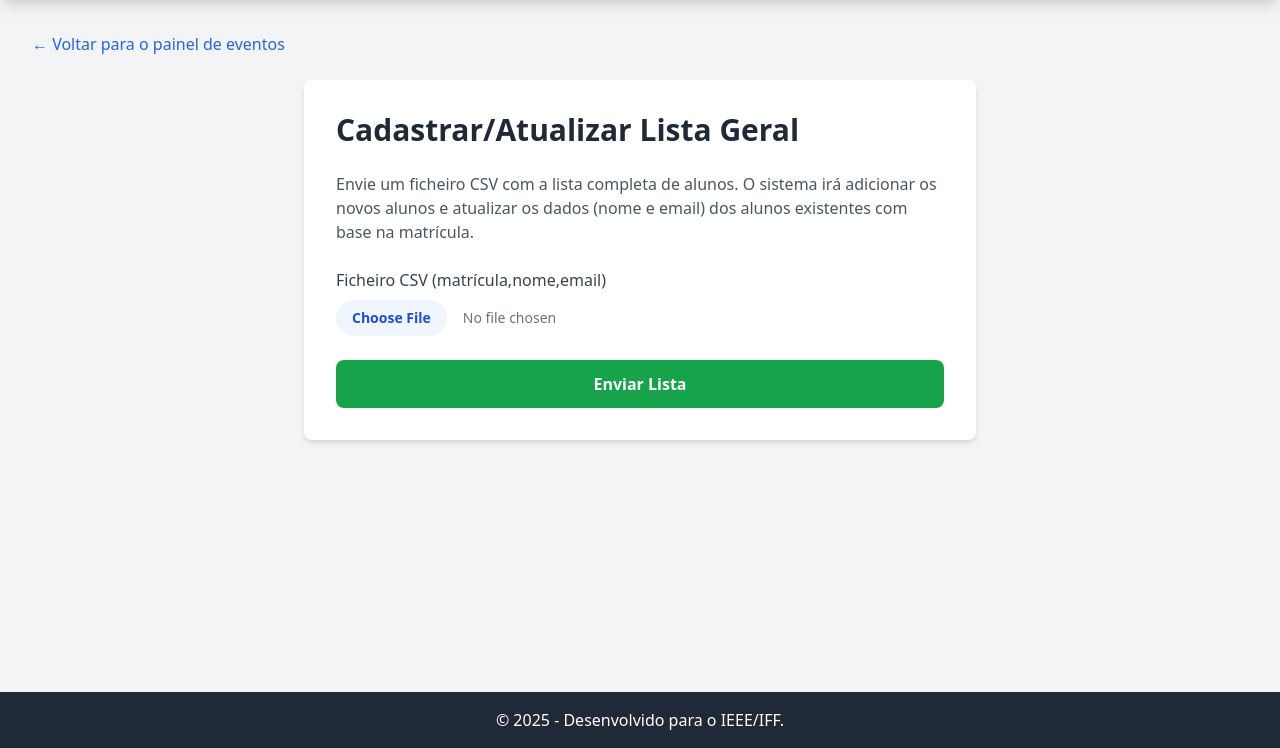
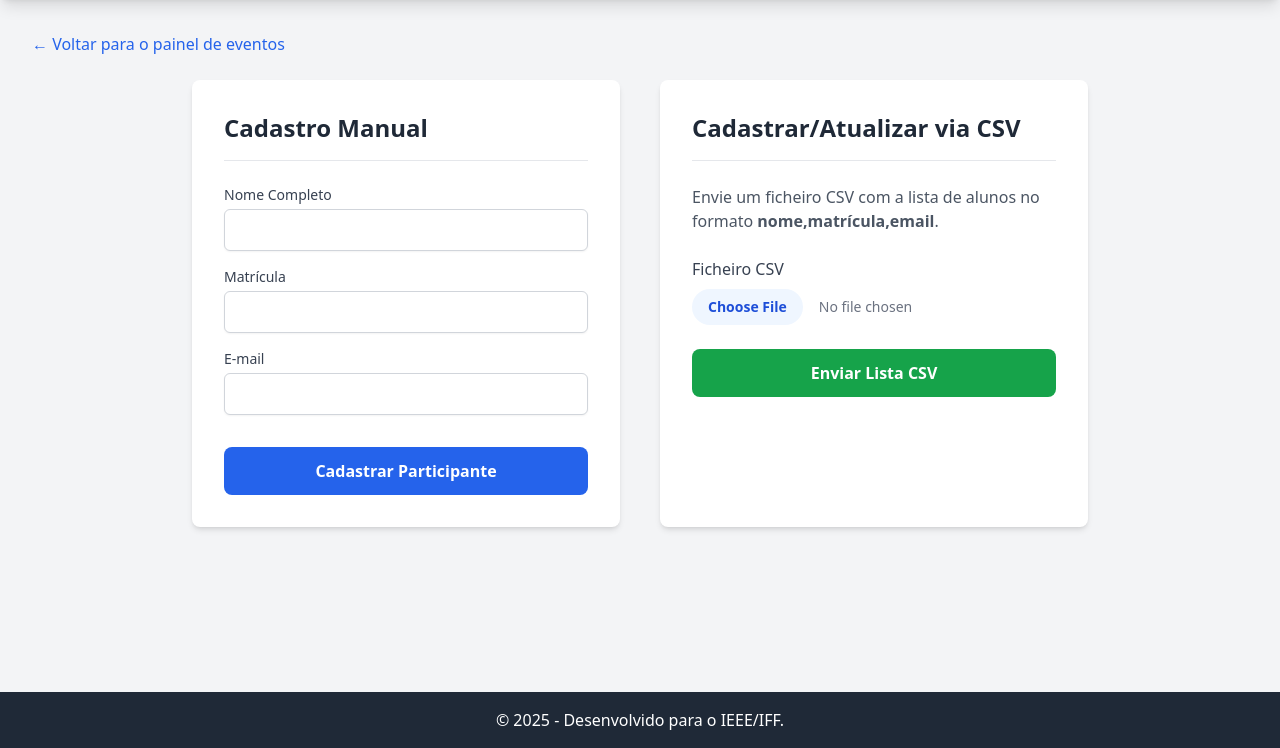
Before and after one commit to amenesca/TotemDeCheckIn, a Django app: page /cadastro-geral/ in a window 1280 px wide. Shown: the part 52-800 px from the top of the page. Run offline with Django 5.2, Linux system fonts and the light colour scheme; some libraries are stand-ins or nearby versions.

Commit message:
inscrição manual adicionada, camera espelhada

```diff
--- /dev/null
+++ b/sistema_checkin/core/forms.py
@@ -0,0 +1,29 @@
+from django import forms
+from .models import Participante
+
+class ParticipanteForm(forms.ModelForm):
+    class Meta:
+        model = Participante
+        fields = ['nome', 'matricula', 'email']
+        widgets = {
+            'nome': forms.TextInput(attrs={'class': 'mt-1 block w-full px-3 py-2 bg-white border border-gray-300 rounded-md shadow-sm placeholder-gray-400 focus:outline-none focus:ring-blue-500 focus:border-blue-500'}),
+            'matricula': forms.TextInput(attrs={'class': 'mt-1 block w-full px-3 py-2 bg-white border border-gray-300 rounded-md shadow-sm placeholder-gray-400 focus:outline-none focus:ring-blue-500 focus:border-blue-500'}),
+            'email': forms.EmailInput(attrs={'class': 'mt-1 block w-full px-3 py-2 bg-white border border-gray-300 rounded-md shadow-sm placeholder-gray-400 focus:outline-none focus:ring-blue-500 focus:border-blue-500'}),
+        }
+        labels = {
+            'nome': 'Nome Completo',
+            'matricula': 'Matrícula',
+            'email': 'E-mail',
+        }
+
+    def clean_matricula(self):
+        matricula = self.cleaned_data.get('matricula')
+        if Participante.objects.filter(matricula=matricula).exists():
+            raise forms.ValidationError("Já existe um participante com esta matrícula.")
+        return matricula
+
+    def clean_email(self):
+        email = self.cleaned_data.get('email')
+        if Participante.objects.filter(email=email).exists():
+            raise forms.ValidationError("Já existe um participante com este e-mail.")
+        return email
--- a/sistema_checkin/core/templates/core/cadastro_geral.html
+++ b/sistema_checkin/core/templates/core/cadastro_geral.html
@@ -5,18 +5,47 @@
 {% block content %}
 <a href="{% url 'lista_eventos' %}" class="text-blue-600 hover:underline mb-6 block">&larr; Voltar para o painel de eventos</a>
 
-<div class="max-w-2xl mx-auto bg-white p-8 rounded-lg shadow-md">
-    <h1 class="text-3xl font-bold text-gray-800 mb-6">Cadastrar/Atualizar Lista Geral</h1>
+<div class="max-w-4xl mx-auto grid grid-cols-1 lg:grid-cols-2 gap-10">
+
+    <div class="bg-white p-8 rounded-lg shadow-md">
+        <h1 class="text-2xl font-bold text-gray-800 mb-6 border-b pb-4">Cadastro Manual</h1>
+        <form method="post" novalidate>
+            {% csrf_token %}
+
+            {% for field in manual_form %}
+            <div class="mb-4">
+                <label for="{{ field.id_for_label }}" class="block text-sm font-medium text-gray-700">{{ field.label }}</label>
+                {{ field }}
+                {% if field.errors %}
+                <div class="text-red-600 text-sm mt-1">
+                    {% for error in field.errors %}
+                        <p>{{ error }}</p>
+                    {% endfor %}
+                </div>
+                {% endif %}
+            </div>
+            {% endfor %}
+
+            <button type="submit" name="manual_add" class="mt-4 w-full bg-blue-600 text-white font-bold py-3 px-6 rounded-lg hover:bg-blue-700 transition-colors">
+                Cadastrar Participante
+            </button>
+        </form>
+    </div>
+
+    <div class="bg-white p-8 rounded-lg shadow-md">
+        <h1 class="text-2xl font-bold text-gray-800 mb-6 border-b pb-4">Cadastrar/Atualizar via CSV</h1>
         <p class="text-gray-600 mb-6">
-        Envie um ficheiro CSV com a lista completa de alunos. O sistema irá adicionar os novos alunos e atualizar os dados (nome e email) dos alunos existentes com base na matrícula.
+            Envie um ficheiro CSV com a lista de alunos no formato <strong>nome,matrícula,email</strong>.
         </p>
         <form method="post" enctype="multipart/form-data">
             {% csrf_token %}
-        <label for="arquivo_csv" class="block text-gray-700 font-medium mb-2">Ficheiro CSV (matrícula,nome,email)</label>
+            <label for="arquivo_csv" class="block text-gray-700 font-medium mb-2">Ficheiro CSV</label>
             <input type="file" name="arquivo_csv" id="arquivo_csv" required class="block w-full text-sm text-gray-500 file:mr-4 file:py-2 file:px-4 file:rounded-full file:border-0 file:text-sm file:font-semibold file:bg-blue-50 file:text-blue-700 hover:file:bg-blue-100"/>
-        <button type="submit" class="mt-6 w-full bg-green-600 text-white font-bold py-3 px-6 rounded-lg hover:bg-green-700 transition-colors">
-            Enviar Lista
+            <button type="submit" name="upload_csv" class="mt-6 w-full bg-green-600 text-white font-bold py-3 px-6 rounded-lg hover:bg-green-700 transition-colors">
+                Enviar Lista CSV
             </button>
         </form>
     </div>
+
+</div>
 {% endblock %}
--- a/sistema_checkin/core/templates/core/checkin.html
+++ b/sistema_checkin/core/templates/core/checkin.html
@@ -7,6 +7,12 @@
     <title>Check-in para {{ evento.nome }}</title>
     <script src="https://unpkg.com/html5-qrcode" type="text/javascript"></script>
     <script src="https://cdn.tailwindcss.com"></script>
+
+    <style>
+        #reader video {
+            transform: scaleX(-1);
+        }
+    </style>
 </head>
 <body class="bg-gray-800 text-white flex flex-col justify-center items-center h-screen m-0 p-4">
 
--- a/sistema_checkin/core/urls.py
+++ b/sistema_checkin/core/urls.py
@@ -3,7 +3,7 @@ from . import views
 
 urlpatterns = [
     # --- ROTAS DE GESTÃO GERAL ---
-    path('cadastro-geral/', views.cadastro_geral_csv, name='cadastro_geral'),
+    path('cadastro-geral/', views.cadastro_geral, name='cadastro_geral'),
     path('participantes/', views.lista_geral_participantes, name='lista_geral_participantes'),
 
     # --- ROTAS DE EVENTOS ---
--- a/sistema_checkin/core/views.py
+++ b/sistema_checkin/core/views.py
@@ -9,6 +9,7 @@ import json
 import csv
 from django.utils import timezone
 from django.contrib import messages # Importar o messages framework
+from .forms import ParticipanteForm
 
 # --- Visões de Gestão de Eventos ---
 def lista_eventos(request):
@@ -127,51 +128,64 @@ def api_checkin(request, evento_id):
 
     return JsonResponse({'status': 'erro', 'mensagem': 'Método inválido.'}, status=405)
 
-def cadastro_geral_csv(request):
+def cadastro_geral(request):
+    # Independentemente do método, inicializamos sempre os dois formulários
+    manual_form = ParticipanteForm()
+
+    # Verificamos qual botão de submissão foi pressionado
     if request.method == 'POST':
-        arquivo_csv = request.FILES.get('arquivo_csv')
-        if not arquivo_csv:
-            messages.error(request, "Nenhum ficheiro foi enviado.")
-            return redirect('cadastro_geral')
+        if 'manual_add' in request.POST:
+            # Se foi o botão manual, preenchemos esse formulário com os dados do POST
+            manual_form = ParticipanteForm(request.POST)
+            if manual_form.is_valid():
+                manual_form.save()
+                messages.success(request, f"Participante '{manual_form.cleaned_data['nome']}' cadastrado com sucesso!")
+                return redirect('lista_geral_participantes')
 
-        try:
-            conteudo_arquivo = arquivo_csv.read().decode('utf-8-sig')
-            linhas = conteudo_arquivo.splitlines()
-            reader = csv.reader(linhas)
-            criados, atualizados, erros = 0, 0, []
+        elif 'upload_csv' in request.POST:
+            # Se foi o botão de CSV, executamos a lógica de upload
+            arquivo_csv = request.FILES.get('arquivo_csv')
+            if not arquivo_csv:
+                messages.error(request, "Nenhum ficheiro foi enviado.")
+                return redirect('cadastro_geral')
 
-            for i, row in enumerate(reader, 1):
-                if not row: continue
+            try:
+                conteudo_arquivo = arquivo_csv.read().decode('utf-8-sig')
+                linhas = conteudo_arquivo.splitlines()
+                reader = csv.reader(linhas)
+                criados, atualizados, erros = 0, 0, []
 
-                # --- MUDANÇA 1: ATUALIZANDO A MENSAGEM DE ERRO ---
-                if len(row) != 3:
-                    erros.append(f"Linha {i}: Formato inválido. Esperava 3 colunas (nome,matricula,email).")
-                    continue
+                for i, row in enumerate(reader, 1):
+                    if not row: continue
+                    if len(row) != 3:
+                        erros.append(f"Linha {i}: Formato inválido (esperava nome,matricula,email).")
+                        continue
 
-                # --- MUDANÇA 2: ALTERANDO A ORDEM DE LEITURA ---
-                nome, matricula, email = [field.strip() for field in row]
+                    nome, matricula, email = [field.strip() for field in row]
 
-                if not matricula or not nome or not email:
-                    erros.append(f"Linha {i}: Dados incompletos.")
-                    continue
+                    if not matricula or not nome or not email:
+                        erros.append(f"Linha {i}: Dados incompletos.")
+                        continue
 
-                _, created = Participante.objects.update_or_create(
-                    matricula=matricula,
-                    defaults={'nome': nome, 'email': email}
-                )
-                if created:
-                    criados += 1
-                else:
-                    atualizados += 1
+                    _, created = Participante.objects.update_or_create(
+                        matricula=matricula, defaults={'nome': nome, 'email': email}
+                    )
+                    if created:
+                        criados += 1
+                    else:
+                        atualizados += 1
 
-            messages.success(request, f"Base de dados atualizada: {criados} participantes criados e {atualizados} atualizados.")
-            if erros:
-                messages.warning(request, f"Problemas encontrados: {' | '.join(erros)}")
-            return redirect('lista_geral_participantes')
-        except Exception as e:
-            messages.error(request, f"Ocorreu um erro crítico ao processar o ficheiro: {e}")
-            return redirect('cadastro_geral')
-    return render(request, 'core/cadastro_geral.html')
+                messages.success(request, f"Base de dados atualizada via CSV: {criados} criados e {atualizados} atualizados.")
+                if erros:
+                    messages.warning(request, f"Problemas no CSV: {' | '.join(erros)}")
+                return redirect('lista_geral_participantes')
+            except Exception as e:
+                messages.error(request, f"Ocorreu um erro crítico ao processar o ficheiro: {e}")
+                return redirect('cadastro_geral')
+
+    # Para um pedido GET, ou se o formulário manual for inválido, renderiza a página
+    # A variável 'form' agora chama-se 'manual_form' para maior clareza
+    return render(request, 'core/cadastro_geral.html', {'manual_form': manual_form})
 
 
 def lista_geral_participantes(request):
```
Lines whose indentation alone changed are shown as unchanged.
